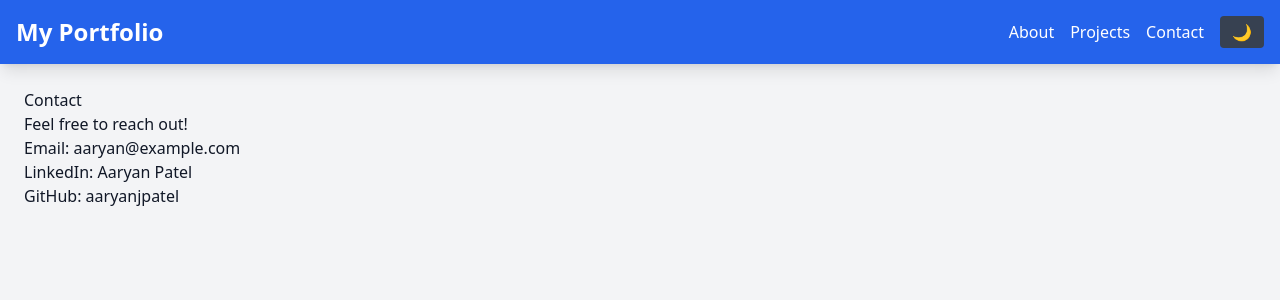
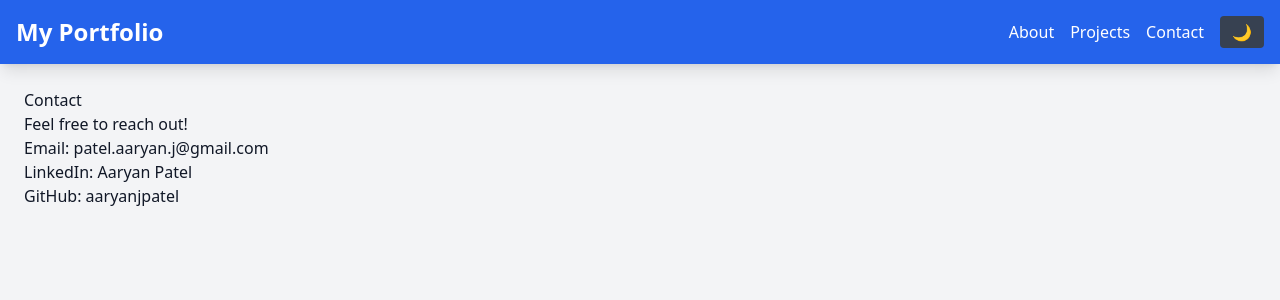
Before and after one commit to aaryanjpatel/aaryanjpatel.github.io, a Jekyll site: the page built from content/contact.md, in a window 1280 px wide. Shown: the top 300 px of the page. Built offline with Jekyll 4.4.1, drawn with Linux system fonts in a browser that asks for light colours; nearby versions of some CDN libraries; our own code applies the rules of GitHub Pages for plain Markdown files.

Commit message:
update page

```diff
--- a/content/contact.md
+++ b/content/contact.md
@@ -2,6 +2,6 @@
 
 Feel free to reach out!
 
-- Email: aaryan@example.com
+- Email: patel.aaryan.j@gmail.com
 - LinkedIn: [Aaryan Patel](https://linkedin.com/in/aaryanpatel)
 - GitHub: [aaryanjpatel](https://github.com/aaryanjpatel)
```
